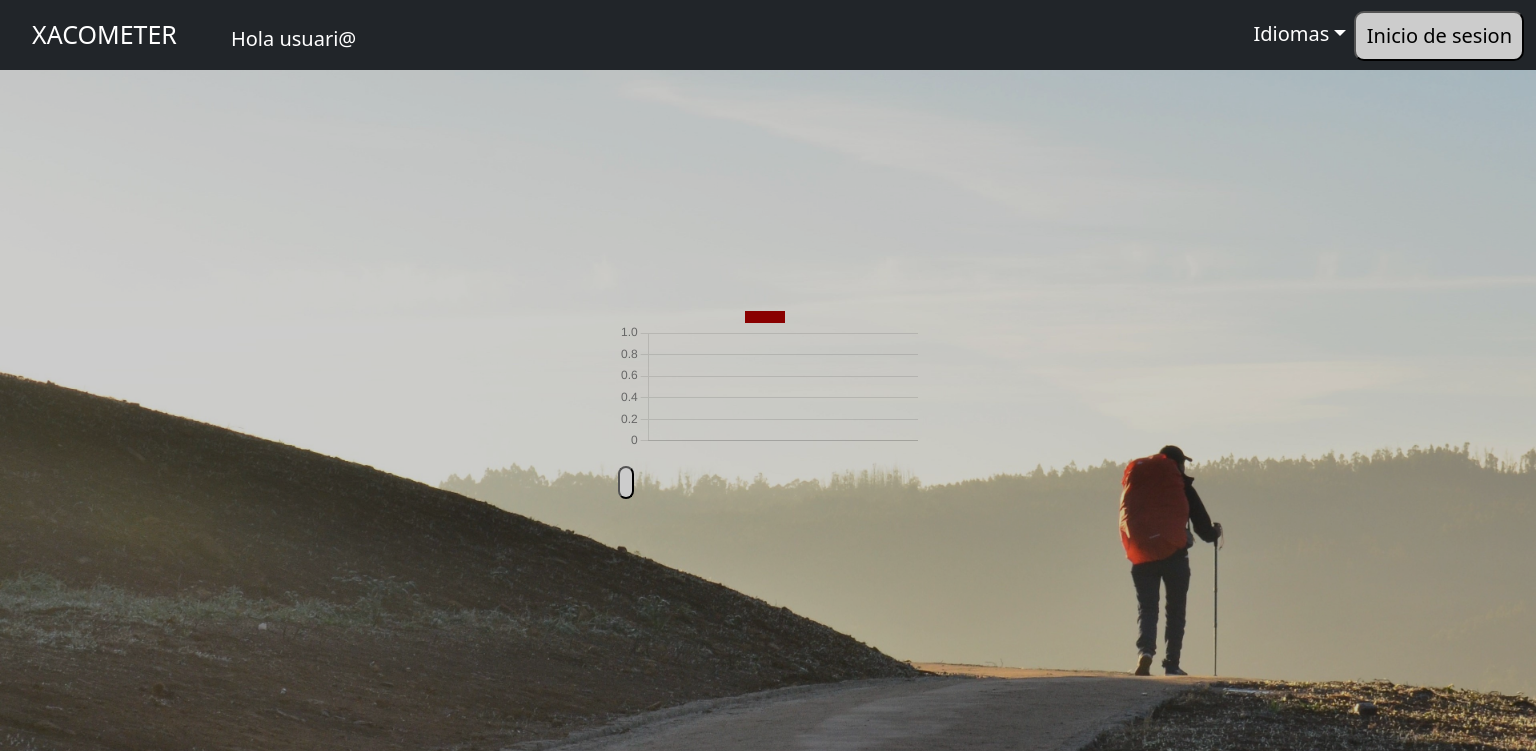
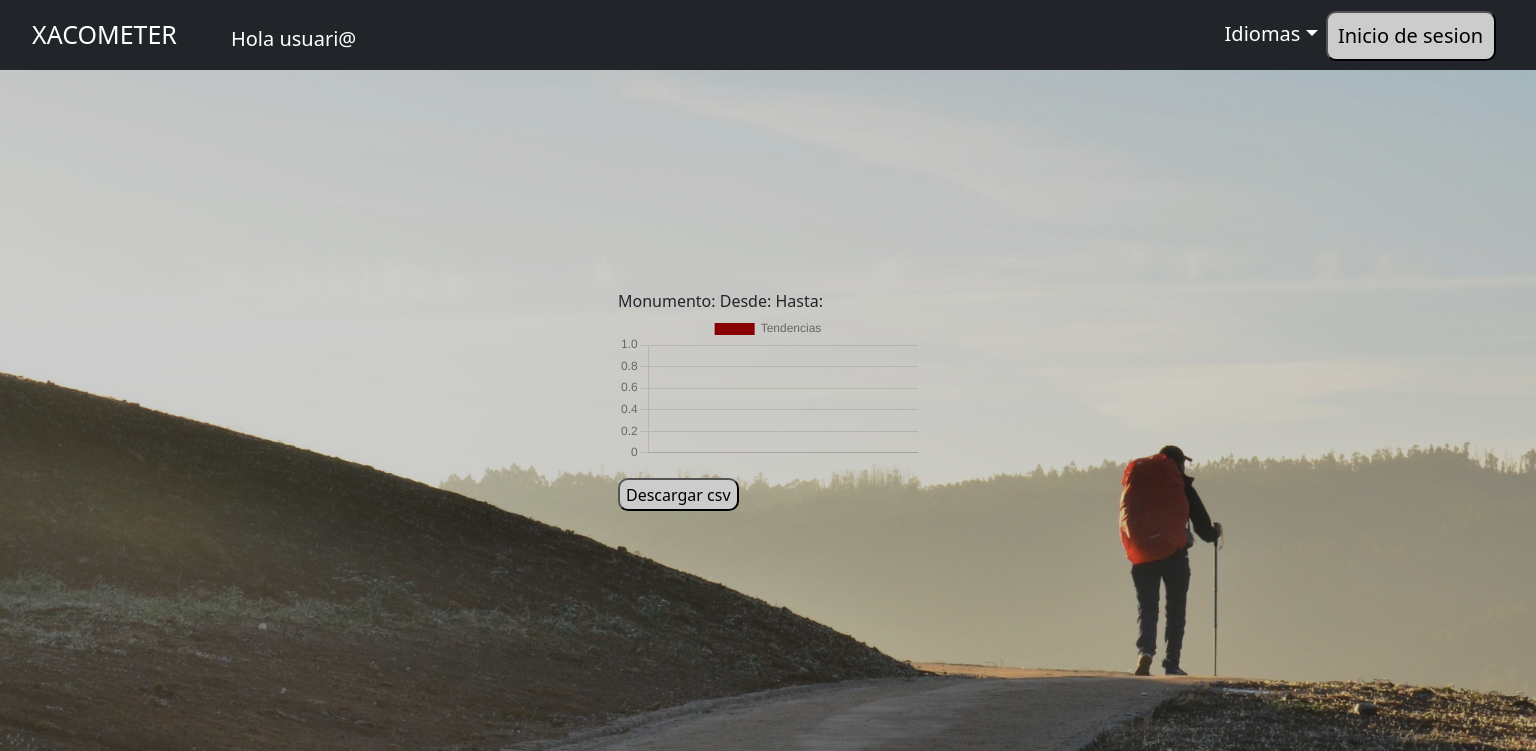
Before and after one commit to map10100/XacoMeter-Google, a PHP site: page /informacion.php in a window 1536 px wide. Shown: the top 751 px of the page. Run offline with PHP 8.4, Linux system fonts and the light colour scheme; data that the repository does not hold is empty.

Commit message:
arreglo en traducciones y navbar

```diff
--- a/Codigo/web/langs/es.php
+++ b/Codigo/web/langs/es.php
@@ -31,8 +31,12 @@ $lang['usuari@'] = 'usuari@';
 // Informacion
 $lang['informacion'] = 'Informacion';
 $lang['porcentajes'] = 'Porcentajes';
-
-
+$lang['monu']= 'Monumento: ';
+$lang['descarga']= 'Descargar csv';
+$lang['tendencias']= 'Tendencias';
+$lang['fecha'] = 'Fecha: ';
+$lang['fechaInicialT'] = 'Desde: ';
+$lang['fechaFinalT'] = 'Hasta: ';
 
 // Principal
 $lang['principal']= 'Principal';
--- a/Codigo/web/navbar.php
+++ b/Codigo/web/navbar.php
@@ -50,7 +50,7 @@ if(file_exists($url_idioma)){
       }
       @media screen and (min-width:992px) {
         .idiomas{
-          padding-left: 36%;
+          margin-left: 33%;
           margin-top: 1%:
       }
 
@@ -69,7 +69,7 @@ if(file_exists($url_idioma)){
       }
       @media screen and (min-width:1040px) {
         .idiomas{
-          padding-left: 45%;
+          margin-left: 42%;
           padding-top:1%;
         }
         .botonNav{
@@ -87,7 +87,7 @@ if(file_exists($url_idioma)){
       }
       @media screen and (min-width:1150px) {
         .idiomas{
-          padding-left: 63%;
+          margin-left: 60%;
           padding-top:1%;
         }
         .botonNav{
@@ -105,7 +105,7 @@ if(file_exists($url_idioma)){
       }
       @media screen and (min-width:1230px) {
         .idiomas{
-          padding-left: 77%;
+          margin-left: 73%;
           padding-top:1%;
         }
         .botonNav{
@@ -123,7 +123,7 @@ if(file_exists($url_idioma)){
       }
       @media screen and (min-width:1350px) {
         .idiomas{
-          padding-left: 98%;
+          margin-left: 95%;
           padding-top:1%;
         }
         .botonNav{
@@ -141,7 +141,7 @@ if(file_exists($url_idioma)){
       }
       @media screen and (min-width:1481px) {
         .idiomas{
-          padding-left: 121%;
+          margin-left: 118%;
           padding-top:1%;
         }
         .botonNav{
@@ -160,7 +160,7 @@ if(file_exists($url_idioma)){
       }
       @media screen and (min-width:1536px) {
         .idiomas{
-          padding-left: 130%;
+          margin-left: 125%;
           padding-top:1%;
         }
         .botonNav{
@@ -179,6 +179,7 @@ if(file_exists($url_idioma)){
       }
       @media screen and (min-width:1706px) {
         .idiomas{
+          /* cambiar */
           padding-left: 250%;
           padding-top:1%;
         }
@@ -199,6 +200,7 @@ if(file_exists($url_idioma)){
 
       @media screen and (min-width:1850px) {
         .idiomas{
+          /* cambiar */
           padding-left: 223%;
           margin-right: 90px;
           padding-top:1%;
```
Also changed, not shown: Codigo/web/langs/en.php (+6 -1 lines).
